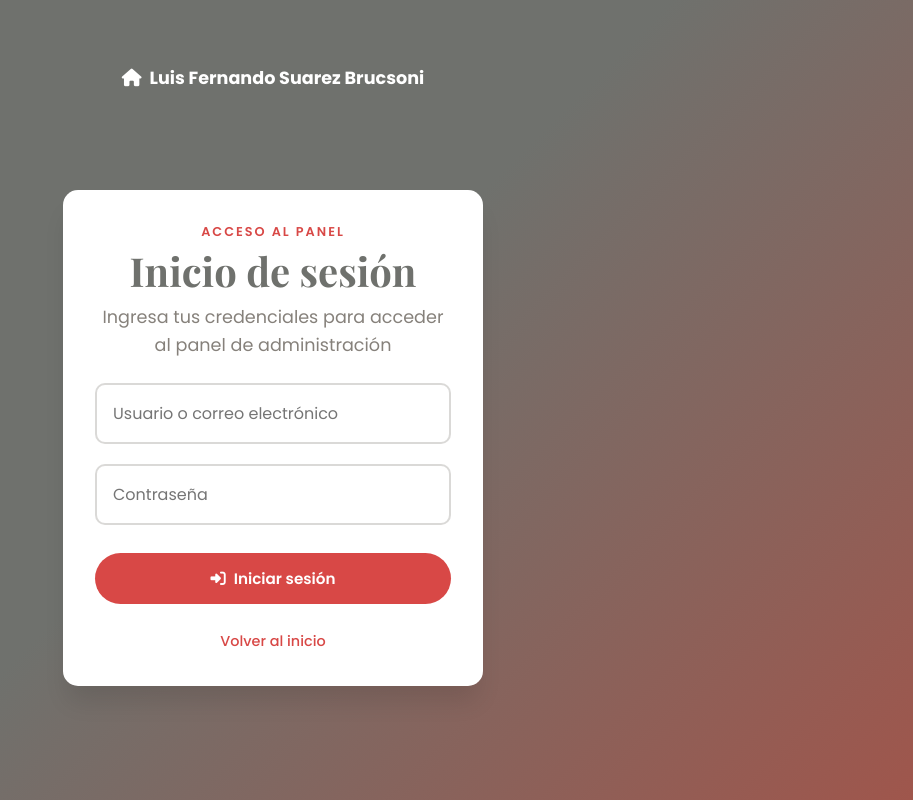
After one commit to jose-brucsoni/LuisFernandoSuarez_Inmobiliaria, a Django app: page /iniciar-sesion/ in a window 1280 px wide. The commit adds this page. Shown: the whole page, without its empty margins (367-1280 px from the left). Run offline with Django 5.2, Linux system fonts and the light colour scheme.

Commit message:
Add initial project structure with Django setup, including core settings, URL routing, and views. Introduce HTML templates for main pages, a dynamic navbar component, and a README for project documentation. Include a script for easy server startup and a requirements file for dependencies.

```diff
--- a/core/urls.py
+++ b/core/urls.py
@@ -17,6 +17,14 @@ Including another URLconf
 from django.contrib import admin
 from django.urls import path
 
+from . import views
+
 urlpatterns = [
     path('admin/', admin.site.urls),
+    path('', views.InicioView.as_view(), name='inicio'),
+    path('portafolio/', views.PortafolioView.as_view(), name='portafolio'),
+    path('inmueble/<int:id>/', views.InmuebleView.as_view(), name='inmueble'),
+    path('iniciar-sesion/', views.InicioSesionView.as_view(), name='iniciar_sesion'),
+    path('panel/', views.PanelView.as_view(), name='panel'),
+    path('publicacion/', views.PublicacionView.as_view(), name='publicacion'),
 ]
--- /dev/null
+++ b/core/views.py
@@ -0,0 +1,39 @@
+"""
+Vistas para el sitio de Luis Fernando Suarez Brucsoni - Inmobiliaria.
+"""
+from django.views.generic import TemplateView
+
+
+class InicioView(TemplateView):
+    template_name = 'index.html'
+    extra_context = {'active_nav': 'inicio'}
+
+
+class PortafolioView(TemplateView):
+    template_name = 'Portafolio.html'
+    extra_context = {'active_nav': 'portafolio'}
+
+
+class InmuebleView(TemplateView):
+    template_name = 'Inmueble.html'
+
+    def get_context_data(self, **kwargs):
+        context = super().get_context_data(**kwargs)
+        context['active_nav'] = None
+        context['inmueble_id'] = self.kwargs.get('id')
+        return context
+
+
+class InicioSesionView(TemplateView):
+    template_name = 'InicioDeSesion.html'
+    extra_context = {'active_nav': None}
+
+
+class PanelView(TemplateView):
+    template_name = 'Panel.html'
+    extra_context = {'active_nav': None}
+
+
+class PublicacionView(TemplateView):
+    template_name = 'Publicacion.html'
+    extra_context = {'active_nav': None}
--- /dev/null
+++ b/requirements.txt
@@ -0,0 +1 @@
+Django>=6.0,<7
--- /dev/null
+++ b/templates/InicioDeSesion.html
@@ -0,0 +1,203 @@
+{% load static %}
+<!DOCTYPE html>
+<html lang="es">
+<head>
+    <meta charset="UTF-8">
+    <meta name="viewport" content="width=device-width, initial-scale=1.0, maximum-scale=5.0, user-scalable=yes, viewport-fit=cover">
+    <meta name="description" content="Inicio de sesión - Acceso al panel de administración de Luis Fernando Suarez Brucsoni">
+    <title>Inicio de Sesión | Luis Fernando Suarez Brucsoni - Inmobiliaria</title>
+
+    <!-- iOS Safari Meta Tags -->
+    <meta name="apple-mobile-web-app-capable" content="yes">
+    <meta name="apple-mobile-web-app-status-bar-style" content="black-translucent">
+    <meta name="apple-mobile-web-app-title" content="Iniciar Sesión">
+
+    <!-- Google Fonts -->
+    <link rel="preconnect" href="https://fonts.googleapis.com">
+    <link rel="preconnect" href="https://fonts.gstatic.com" crossorigin>
+    <link href="https://fonts.googleapis.com/css2?family=Poppins:wght@300;400;500;600;700;800&family=Playfair+Display:wght@400;600;700&display=swap" rel="stylesheet">
+
+    <!-- Font Awesome -->
+    <link rel="stylesheet" href="https://cdnjs.cloudflare.com/ajax/libs/font-awesome/6.4.0/css/all.min.css">
+
+    <!-- CSS -->
+    <link rel="stylesheet" href="{% static 'css/style.css' %}">
+    <style>
+        .login-page {
+            min-height: 100vh;
+            display: flex;
+            flex-direction: column;
+            background: linear-gradient(135deg, var(--dim-grey) 0%, var(--text-dark) 50%, var(--primary-dark) 100%);
+            padding: 2rem 0;
+        }
+        .login-header {
+            text-align: center;
+            padding: 2rem 1rem 1rem;
+        }
+        .login-header a {
+            display: inline-flex;
+            align-items: center;
+            gap: 0.5rem;
+            color: white;
+            text-decoration: none;
+            font-weight: 700;
+            font-size: 1.1rem;
+            transition: opacity 0.3s ease;
+        }
+        .login-header a:hover {
+            opacity: 0.9;
+        }
+        .login-section {
+            flex: 1;
+            display: flex;
+            align-items: center;
+            justify-content: center;
+            padding: 1rem;
+        }
+        .login-card {
+            width: 100%;
+            max-width: 420px;
+            background: var(--bg-white);
+            border-radius: 15px;
+            padding: 2rem;
+            box-shadow: var(--shadow-xl);
+        }
+        .login-card .section-label {
+            text-align: center;
+            margin-bottom: 0.25rem;
+        }
+        .login-card .section-title {
+            margin-bottom: 0.5rem;
+        }
+        .login-card .section-subtitle {
+            margin-bottom: 1.5rem;
+        }
+        .login-form .form-group {
+            margin-bottom: 1.25rem;
+        }
+        .login-form .form-group input {
+            width: 100%;
+            padding: 1rem;
+            border: 2px solid var(--border-color);
+            border-radius: 10px;
+            font-family: 'Poppins', sans-serif;
+            font-size: 16px;
+            transition: var(--transition);
+            min-height: 48px;
+        }
+        .login-form .form-group input:focus {
+            outline: none;
+            border-color: var(--scarlet-rush);
+        }
+        .login-form .btn-primary {
+            width: 100%;
+            justify-content: center;
+            min-height: 48px;
+            margin-top: 0.5rem;
+        }
+        .login-footer-links {
+            text-align: center;
+            margin-top: 1.5rem;
+        }
+        .login-footer-links a {
+            color: var(--scarlet-rush);
+            text-decoration: none;
+            font-weight: 500;
+            font-size: 0.9rem;
+        }
+        .login-footer-links a:hover {
+            text-decoration: underline;
+        }
+        .login-error {
+            display: none;
+            background: rgba(216, 72, 70, 0.15);
+            color: var(--scarlet-rush);
+            padding: 0.75rem 1rem;
+            border-radius: 10px;
+            font-size: 0.9rem;
+            margin-bottom: 1rem;
+            border: 1px solid rgba(216, 72, 70, 0.3);
+        }
+        .login-error.show {
+            display: block;
+        }
+        .sr-only {
+            position: absolute;
+            width: 1px;
+            height: 1px;
+            padding: 0;
+            margin: -1px;
+            overflow: hidden;
+            clip: rect(0, 0, 0, 0);
+            white-space: nowrap;
+            border-width: 0;
+        }
+    </style>
+</head>
+<body>
+    <div class="login-page">
+        <header class="login-header">
+            <a href="{% url 'inicio' %}" aria-label="Volver al inicio">
+                <i class="fas fa-home" aria-hidden="true"></i>
+                <span>Luis Fernando Suarez Brucsoni</span>
+            </a>
+        </header>
+
+        <section class="login-section">
+            <div class="login-card">
+                <span class="section-label">Acceso al panel</span>
+                <h1 class="section-title">Inicio de sesión</h1>
+                <p class="section-subtitle">Ingresa tus credenciales para acceder al panel de administración</p>
+
+                <div class="login-error" id="loginError" role="alert">
+                    Usuario o contraseña incorrectos. Intenta de nuevo.
+                </div>
+
+                <form class="login-form" id="loginForm" aria-label="Formulario de inicio de sesión" novalidate>
+                    <div class="form-group">
+                        <label for="usuario" class="sr-only">Usuario o correo electrónico</label>
+                        <input type="text" id="usuario" name="usuario" placeholder="Usuario o correo electrónico" required aria-required="true" autocomplete="username">
+                    </div>
+                    <div class="form-group">
+                        <label for="password" class="sr-only">Contraseña</label>
+                        <input type="password" id="password" name="password" placeholder="Contraseña" required aria-required="true" autocomplete="current-password">
+                    </div>
+                    <button type="submit" class="btn btn-primary" aria-label="Iniciar sesión">
+                        <i class="fas fa-sign-in-alt" aria-hidden="true"></i> Iniciar sesión
+                    </button>
+                </form>
+
+                <div class="login-footer-links">
+                    <a href="{% url 'inicio' %}">Volver al inicio</a>
+                </div>
+            </div>
+        </section>
+    </div>
+
+    <script>
+        (function() {
+            var form = document.getElementById('loginForm');
+            var errorEl = document.getElementById('loginError');
+
+            form.addEventListener('submit', function(e) {
+                e.preventDefault();
+                errorEl.classList.remove('show');
+
+                var usuario = document.getElementById('usuario').value.trim();
+                var password = document.getElementById('password').value;
+
+                if (!usuario || !password) {
+                    errorEl.textContent = 'Completa usuario y contraseña.';
+                    errorEl.classList.add('show');
+                    return;
+                }
+
+                // Validación básica: permite acceso para redirigir al Panel.
+                // En producción esto debe validarse en el servidor.
+                sessionStorage.setItem('panelSession', 'true');
+                window.location.href = '/templates/Panel.html';
+            });
+        })();
+    </script>
+</body>
+</html>
```
Also changed, not shown: core/settings.py (+8 -2 lines), docs/PASOS_DJANGO.md (added, +157 -0 lines), static/js/navbar.js (+47 -72 lines), templates/Inmueble.html (+10 -10 lines), templates/Panel.html (+5 -4 lines), templates/Portafolio.html (+7 -7 lines), templates/Publicacion.html (+5 -4 lines), templates/components/navbar.html (+7 -6 lines), templates/index.html (+29 -26 lines), ImagenPortadaNano.jpg (added), ImagenPortadaNanoPerfil.jpg (added), README.md, 1 other file.
